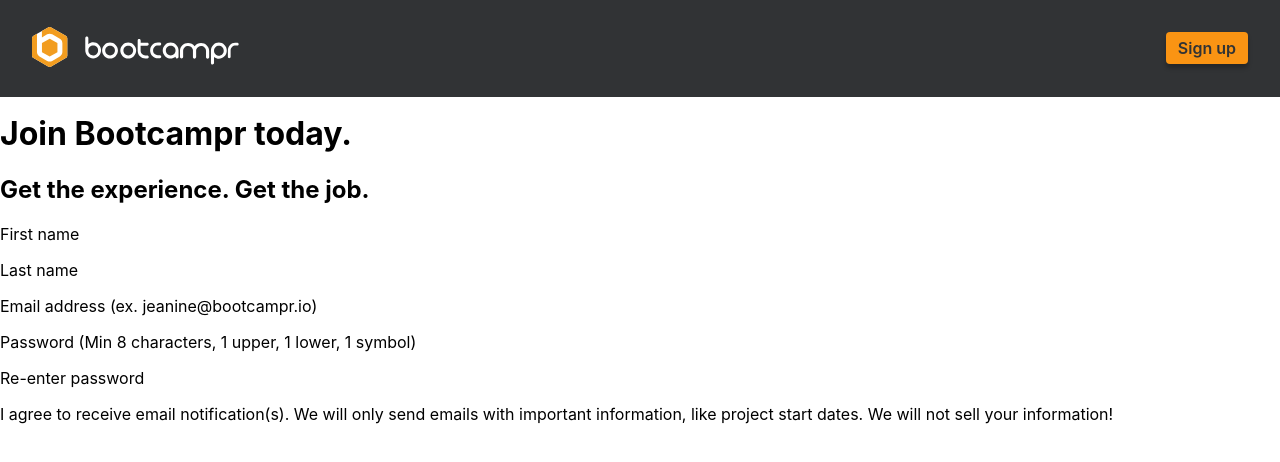
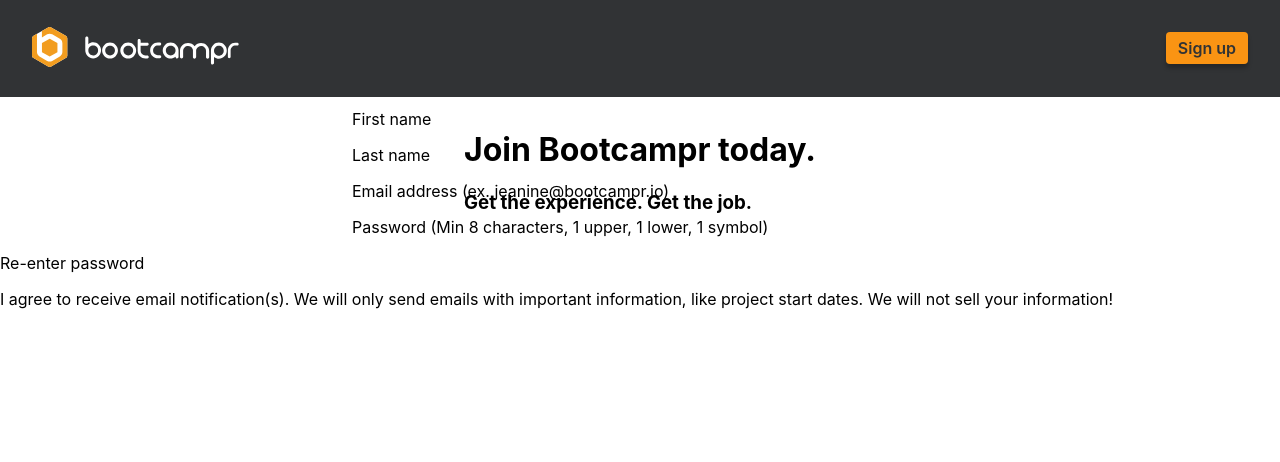
Before and after one commit to yeezick/bootcampr-assessment, a React (Create React App) app in the folder frontend/: page /sign-up in a window 1280 px wide. Shown: the top 462 px of the page. Built offline with nearby package versions, Linux system fonts and the light colour scheme.

Commit message:
Redo div

```diff
--- a/frontend/src/sign_up/Register.tsx
+++ b/frontend/src/sign_up/Register.tsx
@@ -4,8 +4,12 @@ import './Register.scss'
 export const Register: React.FC = () => {
     return (
         <div>
+            <div id="wrap">
+                <div id="content">
                     <h1>Join Bootcampr today.</h1>
-        <h2>Get the experience. Get the job.</h2>
+                    <h3>Get the experience. Get the job.</h3>
+                </div>
+            </div>
             <p>First name</p>
             <p>Last name</p>
             <p>Email address (ex. jeanine@bootcampr.io)</p>
```
Lines whose indentation alone changed are shown as unchanged.
